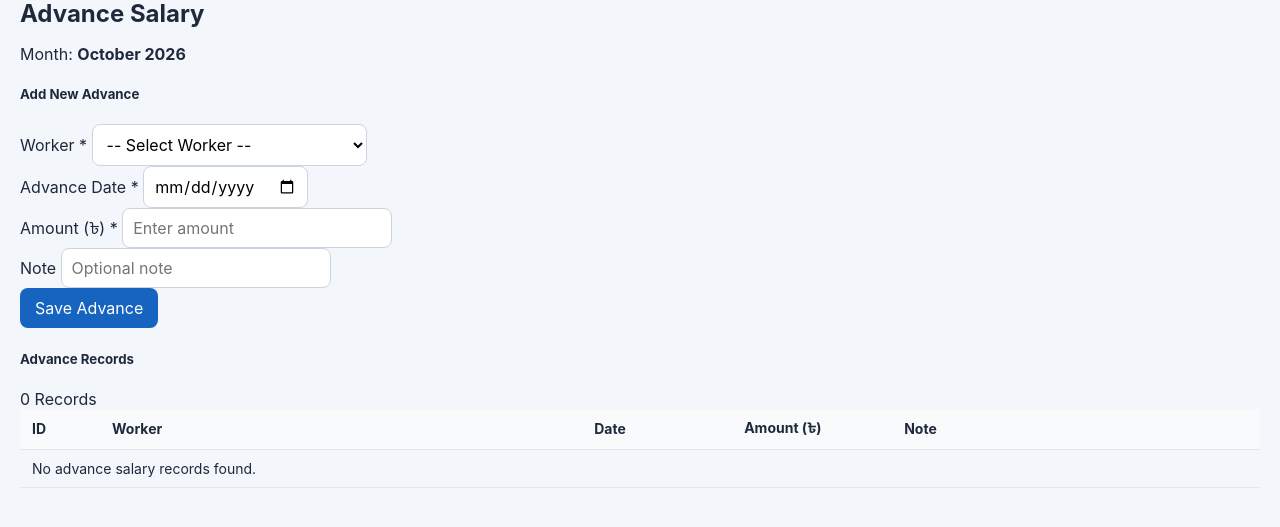
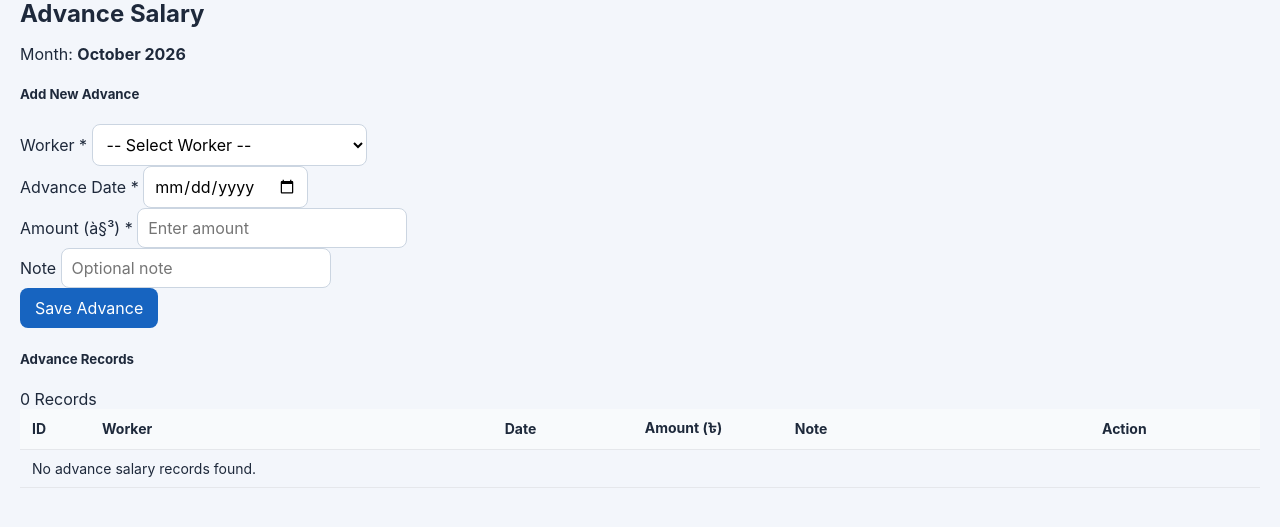
Before and after one commit to ranurial/Reedoy_Payroll, a Flask app: page /advances in a window 1280 px wide. Shown: the part 132-659 px from the top of the page. Run offline with Flask 3, Linux system fonts and the light colour scheme; the visitor is signed in with stand-in values (Sample User, id 1); data comes from the database, SQL or seed files in the repository; tables that the repository leaves empty hold one stand-in row (values such as "Sample post"); some libraries are stand-ins or nearby versions.

Commit message:
Update advance.html

```diff
--- a/templates/advance.html
+++ b/templates/advance.html
@@ -92,7 +92,7 @@
                     <!-- Amount -->
                     <div class="col-12 col-lg-2">
                         <label for="amount" class="form-label">
-                            Amount (৳) <span class="text-danger">*</span>
+                            Amount (à§³) <span class="text-danger">*</span>
                         </label>
 
                         <input
@@ -167,17 +167,16 @@
 
                     <thead class="table-dark">
                         <tr>
-                            <th style="width: 80px;">ID</th>
+                            <th style="width: 70px;">ID</th>
                             <th>Worker</th>
-                            <th style="width: 150px;">Date</th>
-                            <th style="width: 160px;" class="text-end">Amount (৳)</th>
+                            <th style="width: 140px;">Date</th>
+                            <th style="width: 150px;" class="text-end">Amount (৳)</th>
                             <th>Note</th>
+                            <th style="width: 170px;" class="text-center">Action</th>
                         </tr>
                     </thead>
 
                     <tbody>
-
-                        {% set rows = advances if advances is defined else (records if records is defined else []) %}
 
                         {% if rows %}
 
@@ -189,7 +188,11 @@
                                     </td>
 
                                     <td>
-                                        {{ r.worker_name or r.worker_id }}
+                                        {% if r.bangla_name %}
+                                            {{ r.bangla_name }}
+                                        {% else %}
+                                            {{ r.worker_name or r.worker_id }}
+                                        {% endif %}
                                     </td>
 
                                     <td>
@@ -204,13 +207,28 @@
                                         {{ r.note or '' }}
                                     </td>
 
+                                    <td class="text-center">
+
+                                        <a href="{{ url_for('edit_advance', aid=r.id) }}"
+                                           class="btn btn-sm btn-warning">
+                                            Edit
+                                        </a>
+
+                                        <a href="{{ url_for('delete_advance', aid=r.id) }}"
+                                           class="btn btn-sm btn-danger"
+                                           onclick="return confirm('Are you sure you want to delete this advance record?');">
+                                            Delete
+                                        </a>
+
+                                    </td>
+
                                 </tr>
                             {% endfor %}
 
                         {% else %}
 
                             <tr>
-                                <td colspan="5" class="text-center text-muted py-4">
+                                <td colspan="6" class="text-center text-muted py-4">
                                     No advance salary records found.
                                 </td>
                             </tr>
```
